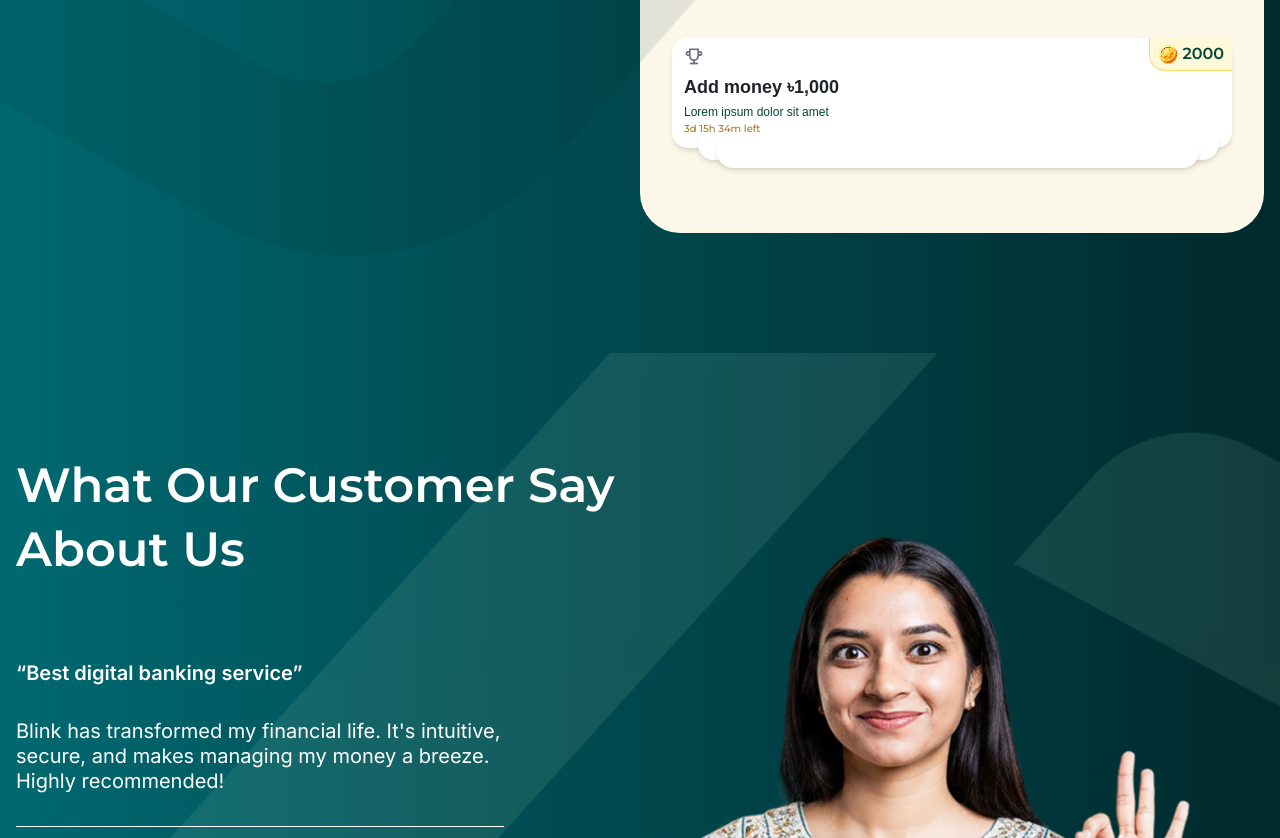
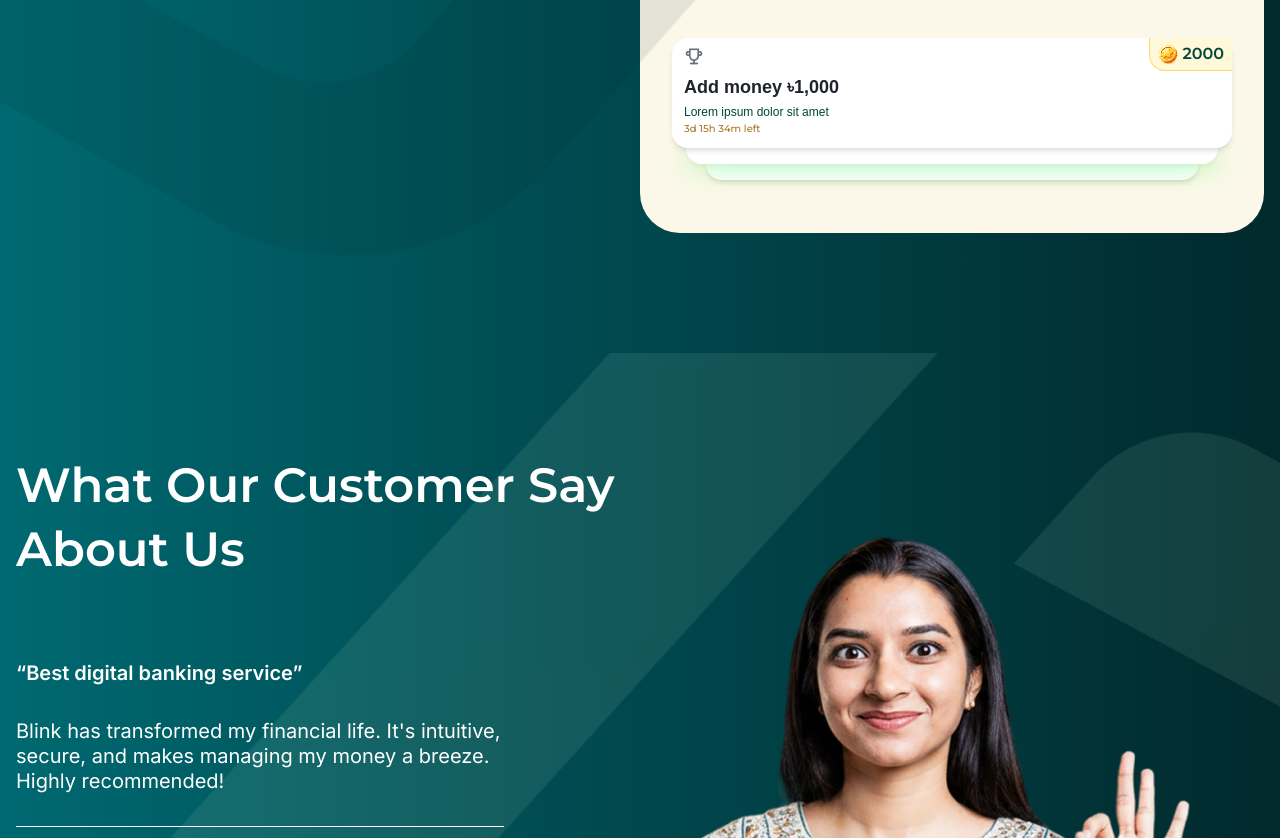
Before and after one commit to programmerrm/blink-marsand-co, a Next.js app: page / in a window 1280 px wide. Shown: the part 6600-7438 px from the top of the page. Built offline with nearby package versions, Linux system fonts and the light colour scheme; a web font is replaced by a local one.

Commit message:
Fix: card stacking on step 3

```diff
--- a/components/steps/Steps.tsx
+++ b/components/steps/Steps.tsx
@@ -110,7 +110,8 @@ function Steps() {
                             Take control of your finances with Blink{"'"}s intuitive features and
                             personalized tools.
                         </p>
-                        <div className="ps-3 pb-3 bg-white rounded-2xl mt-12.75 shadow-md">
+                        <div className="relative">
+                            <div className="ps-3 pb-3 bg-white rounded-2xl mt-12.75 shadow-md relative z-3">
                                 <div className="flex justify-between">
                                     <Image
                                         src={trophyIcon}
@@ -124,7 +125,7 @@ function Steps() {
                                         <span className="font-semibold ">2000</span>
                                     </div>
                                 </div>
-                            <div className="relative">
+                                <div>
                                     <h4 className="text-lg font-semibold font-blinker text-[#1F232C]">
                                         Add money ৳1,000
                                     </h4>
@@ -134,9 +135,10 @@ function Steps() {
                                     <p className="text-[#A97926] text-[0.625rem] leading-normal">
                                         3d 15h 34m left
                                     </p>
-                                <span className="absolute -bottom-6 w-[95%] left-1/2 -translate-x-1/2 h-6 bg-white block rounded-b-2xl shadow-md"></span>
-                                <span className="absolute -bottom-8 w-[88%] left-1/2 -translate-x-1/2 h-6 bg-white block rounded-b-2xl shadow-md"></span>
                                 </div>
+                            </div>
+                            <span className="absolute -bottom-4 w-[95%] left-1/2 -translate-x-1/2 h-6 bg-white block rounded-b-2xl z-2 shadow-glow"></span>
+                            <span className="absolute -bottom-8 w-[88%] left-1/2 -translate-x-1/2 h-6 bg-white block rounded-b-2xl shadow-md z-1"></span>
                         </div>
                     </div>
                 </div>
```
Lines whose indentation alone changed are shown as unchanged.
